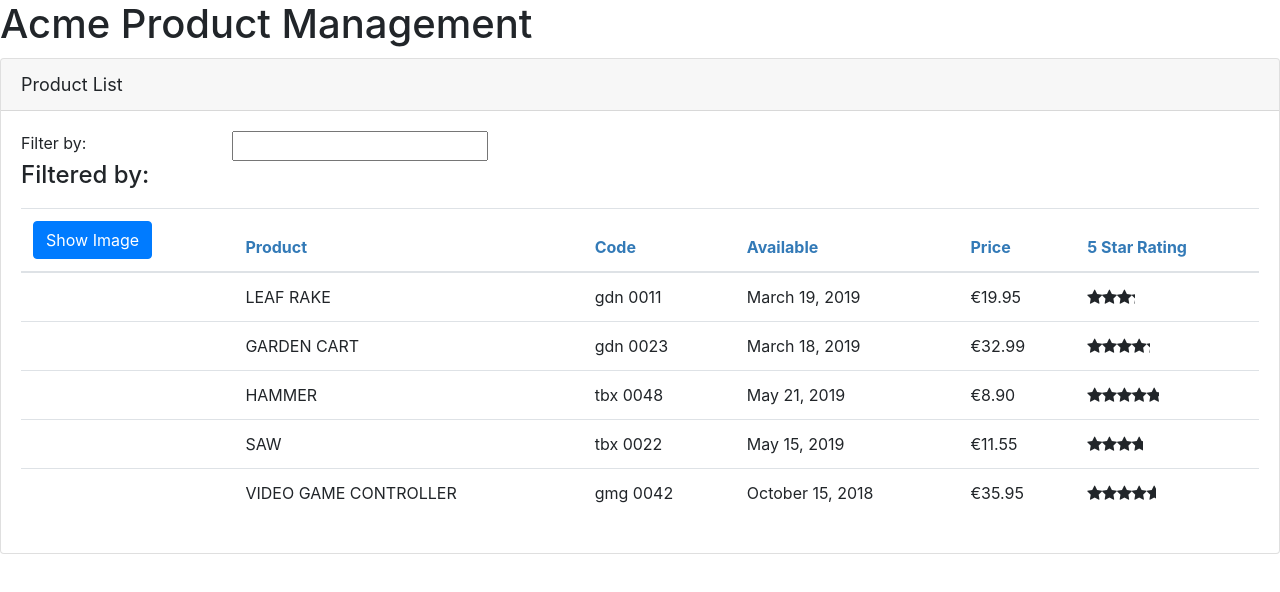
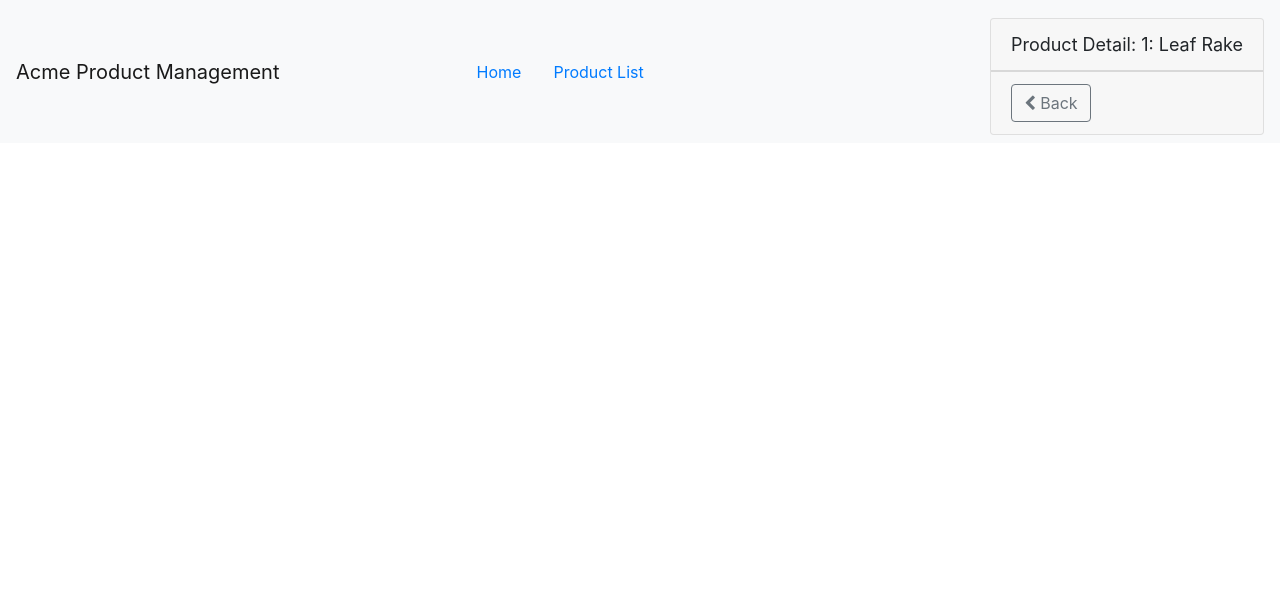
Before and after one commit to albihasani94/play-with-angular, an Angular app in the folder acme-product-management/: page /products/1 in a window 1280 px wide. Shown: the top 592 px of the page. Built offline with nearby package versions, Linux system fonts and the light colour scheme.

Commit message:
Add parameter to route and add guard

```diff
--- a/acme-product-management/src/app/app.component.ts
+++ b/acme-product-management/src/app/app.component.ts
@@ -3,10 +3,14 @@ import { Component } from '@angular/core';
 @Component({
   selector: 'pm-root',
   template: `
-  <div>
-    <h1>{{pageTitle}}</h1>
-    <pm-products></pm-products>
-  </div>
+    <nav class='navbar navvbar-expand navbar-light bg-light'>
+        <a class='navbar-brand'>{{pageTitle}}</a>
+        <ul class='nav nav-pills'>
+          <li><a class='nav-link' [routerLink]="['/welcome']">Home</a></li>
+          <li><a class='nav-link' [routerLink]="['/products']">Product List</a></li>
+        </ul>
+        <router-outlet></router-outlet>
+    </nav>
   `
 })
 export class AppComponent {
--- a/acme-product-management/src/app/app.module.ts
+++ b/acme-product-management/src/app/app.module.ts
@@ -1,19 +1,35 @@
 import { BrowserModule } from '@angular/platform-browser';
 import { NgModule } from '@angular/core';
 import { FormsModule } from '@angular/forms';
-import { HttpClientModule } from '@angular/common/http'
+import { HttpClientModule } from '@angular/common/http';
+import { RouterModule } from '@angular/router';
 
 import { AppComponent } from './app.component';
 import { ProductListComponent } from './products/product-list.component';
 import { ConvertToSpacesPipe } from './shared/convert-to-spaces.pipe';
 import { StarComponent } from './shared/star.component';
+import { ProductDetailComponent } from './products/product-detail.component';
+import { WelcomeComponent } from './home/welcome.component';
+import { ProductDetailGuard } from './products/product-detail.guard';
 
 @NgModule({
   declarations: [
-    AppComponent, ProductListComponent, ConvertToSpacesPipe, StarComponent
+    AppComponent, ProductListComponent, ConvertToSpacesPipe, StarComponent, ProductDetailComponent, WelcomeComponent
   ],
   imports: [
-    BrowserModule, FormsModule, HttpClientModule
+    BrowserModule, FormsModule, HttpClientModule, RouterModule.forRoot([
+      { path: 'products', component: ProductListComponent },
+      {
+        path: 'products/:id',
+        component: ProductDetailComponent,
+        canActivate: [ProductDetailGuard]
+      },
+      { path: 'welcome', component: WelcomeComponent },
+      // default route
+      { path: '', redirectTo: 'welcome', pathMatch: 'full' },
+      // route not matches any route
+      { path: '**', redirectTo: 'welcome', pathMatch: 'full' },
+    ])
   ],
   bootstrap: [AppComponent]
 })
--- /dev/null
+++ b/acme-product-management/src/app/products/product-detail.component.html
@@ -0,0 +1,11 @@
+<div class="card" *ngIf='product'>
+    <div class="card-header">
+        {{pageTitle + ': ' + product?.productName}}
+    </div>
+    <div class="card-footer">
+        <button type="button" class="btn btn-outline-secondary" (click)='onBack()' style="width: 80px">
+            <i class="fa fa-chevron-left"></i>
+            Back
+        </button>
+    </div>
+</div>
--- /dev/null
+++ b/acme-product-management/src/app/products/product-detail.component.ts
@@ -0,0 +1,37 @@
+import { Component, OnInit } from '@angular/core';
+import { ActivatedRoute, Router } from '@angular/router';
+import { IProduct } from './product';
+
+@Component({
+  templateUrl: './product-detail.component.html',
+  styleUrls: ['./product-detail.component.css']
+})
+export class ProductDetailComponent implements OnInit {
+  pageTitle: string = 'Product Detail';
+  product: IProduct;
+
+  constructor(private route: ActivatedRoute, private router: Router) {
+    console.log(this.route.snapshot.paramMap.get('id'));
+  }
+
+  ngOnInit(): void {
+    let id = this.route.snapshot.paramMap.get('id');
+    this.pageTitle += `: ${id}`;
+    // hardcoded
+    this.product = {
+      "productId": 1,
+      "productName": "Leaf Rake",
+      "productCode": "GDN-0011",
+      "releaseDate": "March 19, 2019",
+      "description": "Leaf rake with 48-inch wooden handle.",
+      "price": 19.95,
+      "starRating": 3.2,
+      "imageUrl": "assets/images/leaf_rake.png"
+    }
+  }
+
+  onBack(): void {
+    this.router.navigate(['/products']);
+  }
+
+}
--- /dev/null
+++ b/acme-product-management/src/app/products/product-detail.guard.ts
@@ -0,0 +1,24 @@
+import { Injectable } from '@angular/core';
+import { CanActivate, ActivatedRouteSnapshot, RouterStateSnapshot, UrlTree, Router } from '@angular/router';
+import { Observable } from 'rxjs';
+
+@Injectable({
+  providedIn: 'root'
+})
+export class ProductDetailGuard implements CanActivate {
+
+  constructor(private router: Router) { }
+
+  canActivate(
+    next: ActivatedRouteSnapshot,
+    state: RouterStateSnapshot): Observable<boolean | UrlTree> | Promise<boolean | UrlTree> | boolean | UrlTree {
+    let id = +next.url[1].path;
+    if (isNaN(id) || id < 1) {
+      alert("Invalid product id");
+      this.router.navigate(['/products']);
+      return false;
+    }
+    return true;
+  }
+
+}
--- a/acme-product-management/src/app/products/product-list.component.html
+++ b/acme-product-management/src/app/products/product-list.component.html
@@ -34,12 +34,17 @@
                             <img *ngIf='showImage' [src]='product.imageUrl' [title]='product.productName'
                                 [style.width.px]='imageWidth' [style.margin.px]='imageMargin'>
                         </td>
-                        <td>{{ product.productName | uppercase }}</td>
+                        <td>
+                            <a [routerLink]="['/products', product.productId]">
+                                {{ product.productName | uppercase }}
+                            </a>
+                        </td>
                         <td>{{ product.productCode | lowercase | convertToSpaces: '-' }}</td>
                         <td>{{ product.releaseDate }}</td>
                         <td>{{ product.price | currency:'EUR':'symbol':'1.2-2' | lowercase }}</td>
-                        <td><pm-star [rating] = 'product.starRating'
-                            (ratingClicked)='onRatingClicked($event)'></pm-star></td>
+                        <td>
+                            <pm-star [rating]='product.starRating' (ratingClicked)='onRatingClicked($event)'></pm-star>
+                        </td>
                     </tr>
                 </tbody>
             </table>
--- a/acme-product-management/src/app/products/product-list.component.ts
+++ b/acme-product-management/src/app/products/product-list.component.ts
@@ -3,7 +3,6 @@ import { IProduct } from './product'
 import { ProductService } from './product.service';
 
 @Component({
-    selector: 'pm-products',
     templateUrl: './product-list.component.html',
     styleUrls: ['./product-list.component.css']
 })
```
Also changed, not shown: acme-product-management/src/app/products/product-detail.component.css (added), 2 other files (tests, documents, lock files or other folders).
